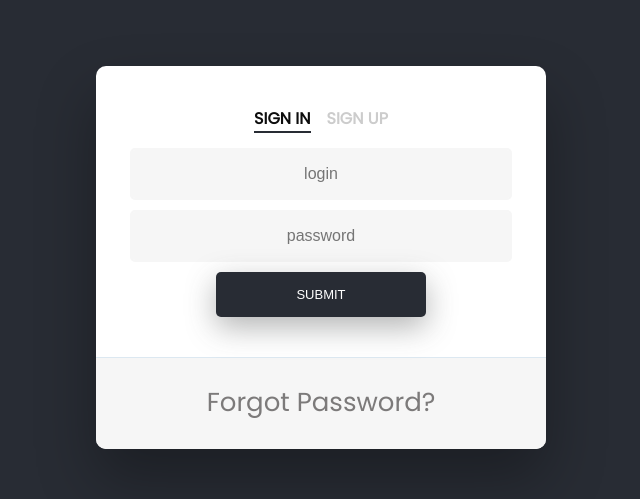
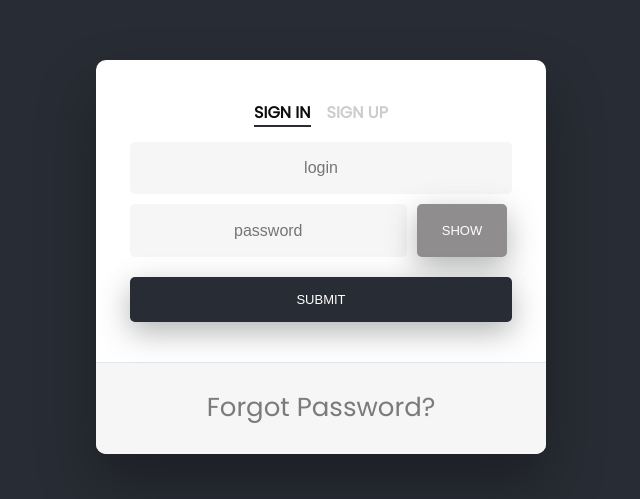
Before and after one commit to kornavol/React-data-and-forms, a React (Create React App) app: page / in a window 1280 px wide. Shown: the part 143-642 px from the top of the page, without its empty margins (319-959 px from the left). Built offline with nearby package versions, Linux system fonts and the light colour scheme.

Commit message:
toogle btn for pass

```diff
--- a/src/components/Login.css
+++ b/src/components/Login.css
@@ -45,6 +45,7 @@ h4 {
 .color-yellow {
   color: #f7e927;
 }
+
 
 
 
@@ -101,6 +102,39 @@ h4 {
   border-radius: 0 0 10px 10px;
 }
 
+.password  {
+  display: flex;
+  flex-direction: row;
+  flex-wrap: nowrap;
+
+  text-align: center;
+  justify-content: space-between;
+  width: 85%;
+  height: 63px;
+  margin-left: auto;
+  margin-right: auto;
+
+/*
+  background-color: #f6f6f6;
+  border: none;
+  color: #0d0d0d;
+  padding: 15px 32px;
+  text-align: center;
+
+  display: inline-block;
+  font-size: 16px;
+
+
+  border: 2px solid #f6f6f6;
+  -webkit-transition: all 0.5s ease-in-out;
+  -moz-transition: all 0.5s ease-in-out;
+  -ms-transition: all 0.5s ease-in-out;
+  -o-transition: all 0.5s ease-in-out;
+  transition: all 0.5s ease-in-out;
+  -webkit-border-radius: 5px 5px 5px 5px;
+  border-radius: 5px 5px 5px 5px; */
+}
+
 
 
 /* TABS */
@@ -124,6 +158,7 @@ input[type=button], input[type=submit], input[type=reset]  {
   background-color: #282c34;
   border: none;
   color: white;
+  width: 85%;
   padding: 15px 80px;
   text-align: center;
   text-decoration: none;
@@ -134,13 +169,23 @@ input[type=button], input[type=submit], input[type=reset]  {
   box-shadow: 0 10px 30px 0 rgba(64,67,68,0.4);
   -webkit-border-radius: 5px 5px 5px 5px;
   border-radius: 5px 5px 5px 5px;
-  margin: 5px 20px 40px 20px;
+  margin: 15px 20px 40px 20px;
   -webkit-transition: all 0.3s ease-in-out;
   -moz-transition: all 0.3s ease-in-out;
   -ms-transition: all 0.3s ease-in-out;
   -o-transition: all 0.3s ease-in-out;
   transition: all 0.3s ease-in-out;
 }
+
+input[type=button] {
+  width: auto;
+  padding: 10px 25px;
+  margin: 5px;
+  background-color: #8f8d8d;
+
+
+}
+
 
 input[type=button]:hover, input[type=submit]:hover, input[type=reset]:hover  {
   background-color: #4e5258;
@@ -175,12 +220,16 @@ input[type=text], input[type=password], input[type=email] {
   border-radius: 5px 5px 5px 5px;
 }
 
-input[type=text]:focus {
+.short-psw  {
+  margin-left: 0 !important;
+}
+
+input[type=text]:focus, input[type=email]:focus {
   background-color: #fff;
   border-bottom: 2px solid #282c34;
 }
 
-input[type=text]:placeholder {
+input[type=text]:placeholder, input[type=email]:placeholder {
   color: #cccccc;
 }
 
@@ -289,7 +338,6 @@ input[type=text]:placeholder {
 }
 
 
-
 /* OTHERS */
 
 *:focus {
--- a/src/components/SignIn.jsx
+++ b/src/components/SignIn.jsx
@@ -41,6 +41,20 @@ export default function Login(props) {
         }));
     }
 
+    const [inputTypePasswd, setInputTypePasswd] = useState(['password', 'show', 'show-btn-show'])
+
+    function showPass(e) {
+        e.preventDefault;
+
+        if (e.target.id === 'show-btn-show') {
+            setInputTypePasswd(['text', 'hide', 'show-btn-hide']);
+
+        } else if (e.target.id === 'show-btn-hide') {
+            setInputTypePasswd(['password', 'show', 'show-btn-show']);
+        }
+
+    }
+
     return (
         <div className="wrapper fadeInDown">
             {/* <h4 className="fadeIn fourth">{msg}</h4> */}
@@ -58,9 +72,12 @@ export default function Login(props) {
                 <form onSubmit={submitHandler}>
                     {/*  type -= email screw up my outlook */}
                     {/* <input type="email" id="login" className="fadeIn second" name="login" placeholder="login" /> */}
-                    <input type="email" id="login" className="fadeIn second" name="login" placeholder="login" />
-                    <input type="password" id="password" className="fadeIn third" name="password" placeholder="password" />
-                    <input id="LogIn" type="submit" className="fadeIn fourth" defaultValue="Log In" />
+                    <input type="email" id="login" className="fadeIn first" name="login" placeholder="login" />
+                    <div className ="password">
+                        <input type={inputTypePasswd[0]} id="password" className="short-psw fadeIn second" name="login" placeholder="password" />
+                        <input type="button" id={inputTypePasswd[2]} className="fadeIn second" onClick={showPass} name="test" value={inputTypePasswd[1]} />
+                    </div>
+                    <input id="LogIn" type="submit" className="fadeIn third" defaultValue="Log In" />
                 </form>
                 {/* Remind Password */}
                 <div id="formFooter">
--- a/src/components/SignUp.jsx
+++ b/src/components/SignUp.jsx
@@ -1,16 +1,17 @@
 import './Login.css'
 import userLogo from '../assets/userLogo-2.png'
 
-import {useState} from 'react';
+import { useState } from 'react';
 
 export default function SignUp(props) {
 
+
     const [msg, setMsg] = useState('')
-
 
     /* Find a button over Event. The target is an id of button. We don't use a name or value because they can be changed f.e. translator  */
     let submitHandler = (e) => {
         e.preventDefault();
+        console.log('submitHandler is running');
 
         let data = {};
         let firstName = e.target[0].value;
@@ -47,6 +48,22 @@ export default function SignUp(props) {
         }))
     }
 
+
+    const [inputTypePasswd, setInputTypePasswd] = useState(['password', 'show', 'show-btn-show'])
+
+    function showPass(e) {
+        e.preventDefault;
+
+        if (e.target.id === 'show-btn-show') {
+            setInputTypePasswd(['text', 'hide', 'show-btn-hide']);
+
+        } else if (e.target.id === 'show-btn-hide') {
+            setInputTypePasswd(['password', 'show', 'show-btn-show']);
+        }
+
+    }
+
+
     return (
         <div className="wrapper fadeInDown">
             {msg}
@@ -63,10 +80,13 @@ export default function SignUp(props) {
                     <input type="text" id="first name " className="fadeIn second" name="login" placeholder="first name" />
                     <input type="text" id="last name" className="fadeIn second" name="login" placeholder="last name" />
                     <input type="email" id="login" className="fadeIn second" name="login" placeholder="login" />
-                    <input type="password" id="password" className="fadeIn third" name="login" placeholder="password" />
+                    <div className ="password">
+                        <input type={inputTypePasswd[0]} id="password" className="short-psw fadeIn third" name="login" placeholder="password" />
+                        <input type="button" id={inputTypePasswd[2]} className="fadeIn third" onClick={showPass} name="test" value={inputTypePasswd[1]} />
+                    </div>
                     <input type="submit" className="fadeIn fourth" defaultValue="Sign Up" />
                 </form>
-                {/* Remind Passowrd */}
+                {/* Remind Password */}
                 <div id="formFooter">
                     {/* <a className="underlineHover" href="#">Forgot Password?</a> */}
                 </div>
```
Also changed, not shown: package.json (+7 -1 lines), 2 other files (tests, documents, lock files or other folders).
